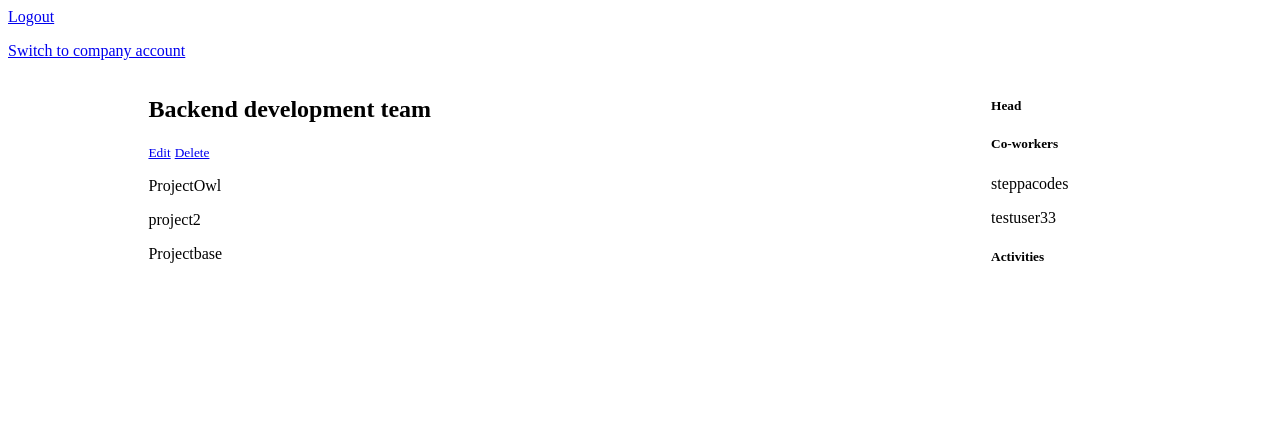
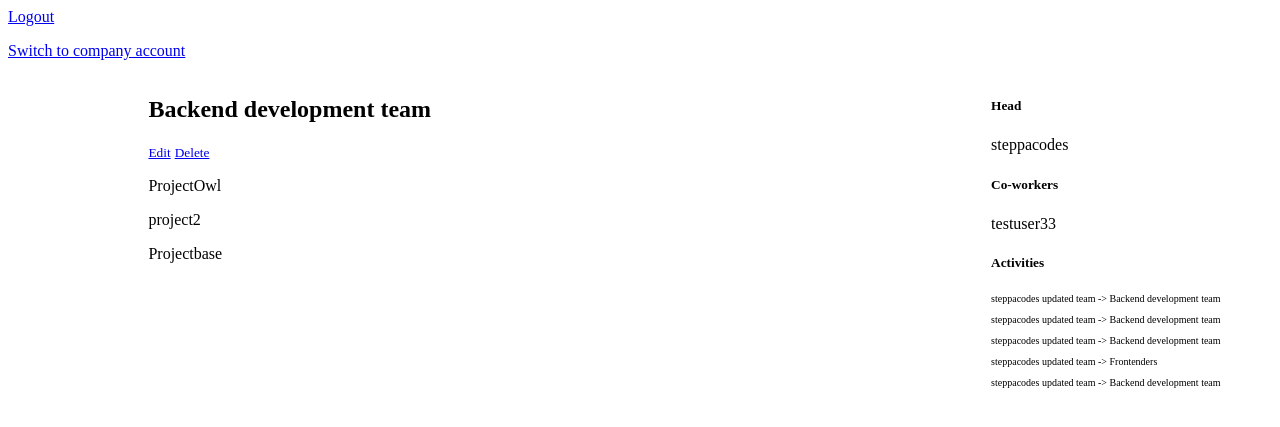
Before and after one commit to SteppaCodes/ProjectOwl, a Django app: page /team-dashboard/2 in a window 1280 px wide. Shown: the top 427 px of the page. Run offline with Django 4.2, Linux system fonts and the light colour scheme; data comes from the database, SQL or seed files in the repository; both versions use the stored data as it was after the commit.

Commit message:
Activities feature 2

```diff
--- a/manager/models.py
+++ b/manager/models.py
@@ -117,6 +117,7 @@ class Activity(models.Model):
     user = models.ForeignKey(CostumUser, on_delete=models.CASCADE,null=True,blank=True)
     project = models.ForeignKey(Project, on_delete=models.SET_NULL, null=True, blank=True)
     milestone = models.ForeignKey(MileStone, on_delete=models.SET_NULL, null=True, blank=True)
+    team = models.ForeignKey(Team, on_delete=models.SET_NULL, null=True,blank=True,default=None)
     task = models.ForeignKey(Task, on_delete=models.SET_NULL, null=True, blank=True)
     message = models.CharField(max_length=2000, default= "New Activity")
     company = models.ForeignKey(Company,null=True,blank=True, on_delete=models.CASCADE)
--- a/manager/templates/manager/team-dashboard.html
+++ b/manager/templates/manager/team-dashboard.html
@@ -33,16 +33,20 @@
     <div>
         <div>
             <h5>Head</h5>
+            {{team.head}}
         </div>
         <div>
             <h5>Co-workers</h5>
             {% for member in members  %}
-                <p>{{member.user.username}}</p>
+                {% if member != team.head %}
+                    <p>{{member.user.username}}</p>
+                {% endif %}
             {% endfor %}
         </div>
 
         <div>
             <h5>Activities</h5>
+            {% include 'manager/activities.html' %}
         </div>
     </div>
 
--- a/manager/views.py
+++ b/manager/views.py
@@ -381,6 +381,19 @@ def createmilestone(request, id):
             milestone.project = project
             milestone.created_by = request.user
             milestone.save()
+
+            if request.user.in_company:
+                company = request.user.worker.company
+
+                activity = Activity.objects.create(
+                    user=request.user,
+                    milestone=milestone,
+                    message="created a new milestone",
+                    company=company,
+                    name=milestone.name
+                )
+                activity.save()
+
             return redirect("project-page", project.id)
 
     context = {"form":form}
@@ -401,6 +414,16 @@ def updatemilestone(request, id):
         if form.is_valid():
             milestone = form.save(commit=False)
             milestone.save()
+
+            activity = Activity.objects.create(
+                    user=request.user,
+                    milestone=milestone,
+                    message= "updated milestone -> ",
+                    company=request.user.worker.company,
+                    name=milestone.name
+                )
+            activity.save()
+
             return redirect("project-page", milestone.project.id)
 
     context = {"form":form}
@@ -408,9 +431,20 @@ def updatemilestone(request, id):
 
 def deletemilestone(request,id):
     milestone = MileStone.objects.get(id=id)
+    company = request.user.worker.company
 
     if request.method == "POST":
         milestone.delete()
+
+        activity = Activity.objects.create(
+                    user=request.user,
+                    milestone=milestone,
+                    message="Deleted milestone",
+                    company=company,
+                    name=milestone.name
+                )
+        activity.save()
+
         return redirect("project-page", milestone.project.id)
 
     context = {"obj":milestone}
@@ -511,6 +545,15 @@ def completetask(request,id):
         task.status = "Completed"
         task.complete = True
         task.save()
+
+        activity = Activity.objects.create(
+                    user=request.user,
+                    task=task,
+                    message= "Completed task",
+                    name=task.name
+                )
+        activity.save()
+
         return redirect('milestone-page', task.milestone.id)
 
 def deletetask(request,id):
@@ -522,7 +565,7 @@ def deletetask(request,id):
                 task=task,
                 message="deleted task",
                 company=company,
-                name= task.name
+                name= task.name,
                 )
         activity.save()
     if request.method == "POST":
@@ -547,6 +590,15 @@ def createteam(request):
                 worker = Worker.objects.get(id=worker_id.id)
                 team.workers.add(worker)
 
+            activity = Activity.objects.create(
+                user=request.user,
+                team=team,
+                message= "Created new team ",
+                company=request.user.worker.company,
+                name=team.name
+                )
+            activity.save()
+
             return redirect('teams', company.id)
 
     context = {'form': form}
@@ -555,14 +607,18 @@ def createteam(request):
 def teams(request,id):
     company = Company.objects.get(id=id)
     teams = company.team_set.all()
+    activities = company.activity_set.all()[:5]
 
-    context = {'teams': teams}
+    context = {'teams': teams,
+               'activities':activities
+               }
     return render(request,'manager/teams.html', context)
 
 def teamdashboard(request,id):
     team = Team.objects.get(id=id)
     members = team.workers.all()
     projects = Project.objects.filter(company=team.company)
+    activities = team.company.activity_set.all()[:5]
     team_projects = []
 
     #getting projects the team is involved in
@@ -573,7 +629,8 @@ def teamdashboard(request,id):
     context = {
                "team":team,
                "members":members ,
-               "projects":team_projects
+               "projects":team_projects,
+               "activities":activities
               }
 
     return render(request, "manager/team-dashboard.html", context)
@@ -581,7 +638,6 @@ def teamdashboard(request,id):
 def updateteam(request, id):
     team = Team.objects.get(id=id)
     form = TeamForm(instance=team)
-
 
     if request.method == "POST":
         form = TeamForm(request.POST, instance=team)
@@ -596,6 +652,15 @@ def updateteam(request, id):
                 worker = Worker.objects.get(id=worker_id.id)
                 team.workers.add(worker)
 
+            activity = Activity.objects.create(
+                    user=request.user,
+                    team=team,
+                    message= "updated team -> ",
+                    company=request.user.worker.company,
+                    name=team.name
+                )
+            activity.save()
+
             return redirect('team-dashboard', team.id)
 
     context = {'form': form}
@@ -608,5 +673,15 @@ def deleteteam(request,id):
         team.delete()
         return redirect("teams", company.id)
 
+    activity = Activity.objects.create(
+            user=request.user,
+            team=team,
+            message= "Deleted team ",
+            company=request.user.worker.company,
+            name=team.name
+                )
+    activity.save()
+
+
     context = {"obj": team}
     return render(request,"manager/delete.html", context)
```
Also changed, not shown: db.sqlite3, manager/migrations/0023_activity_team.py (added), manager/migrations/0024_remove_activity_team.py (added), manager/migrations/0025_activity_team.py (added).
